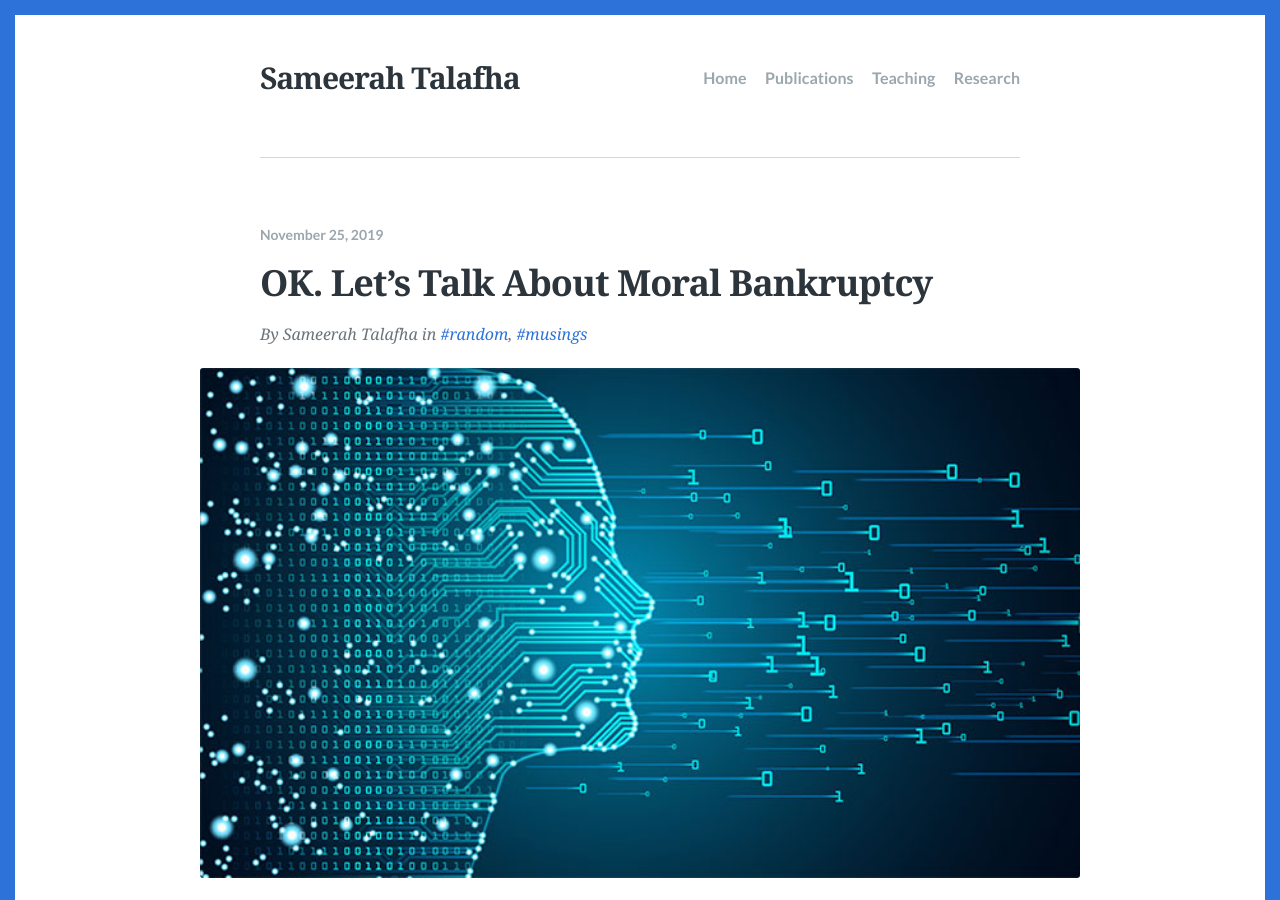
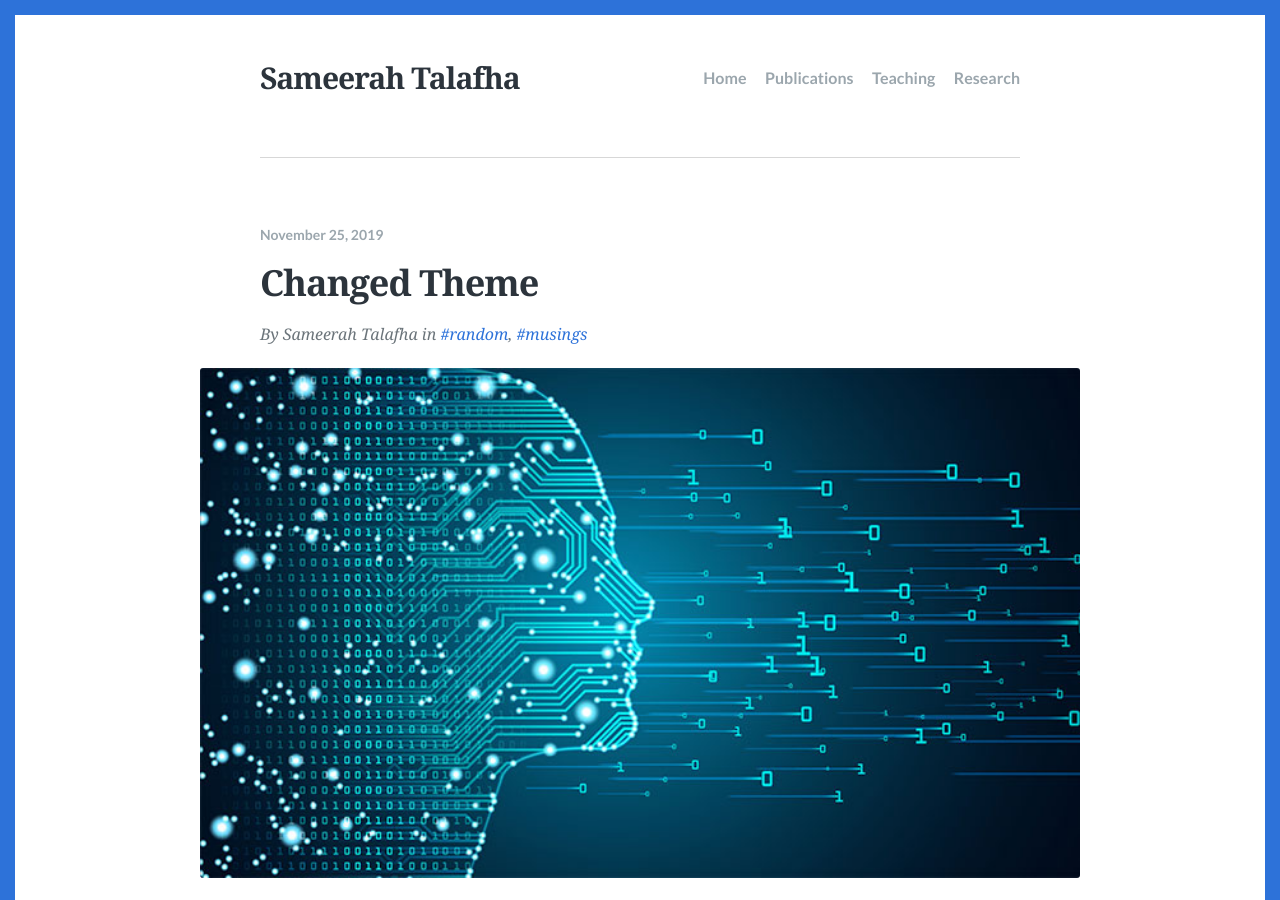
Before and after one commit to Meera-M-T/meeram.github.io, a Jekyll site: the page built from _posts/2019-11-25-Changed-Theme.md, in a window 1280 px wide and 900 px high. Built offline with Jekyll 4.4.1, drawn with Linux system fonts in a browser that asks for light colours; some web fonts are replaced; comment, search, counter and statistics services are not loaded.

Commit message:
Initial commit

```diff
--- a/_posts/2019-11-25-Changed-Theme.md
+++ b/_posts/2019-11-25-Changed-Theme.md
@@ -1,6 +1,6 @@
 ---
 layout: post
-title: OK. Let’s Talk About Moral Bankruptcy
+title:
 description: ""
 comments: true
 feature_image: images/random.jpg
```
